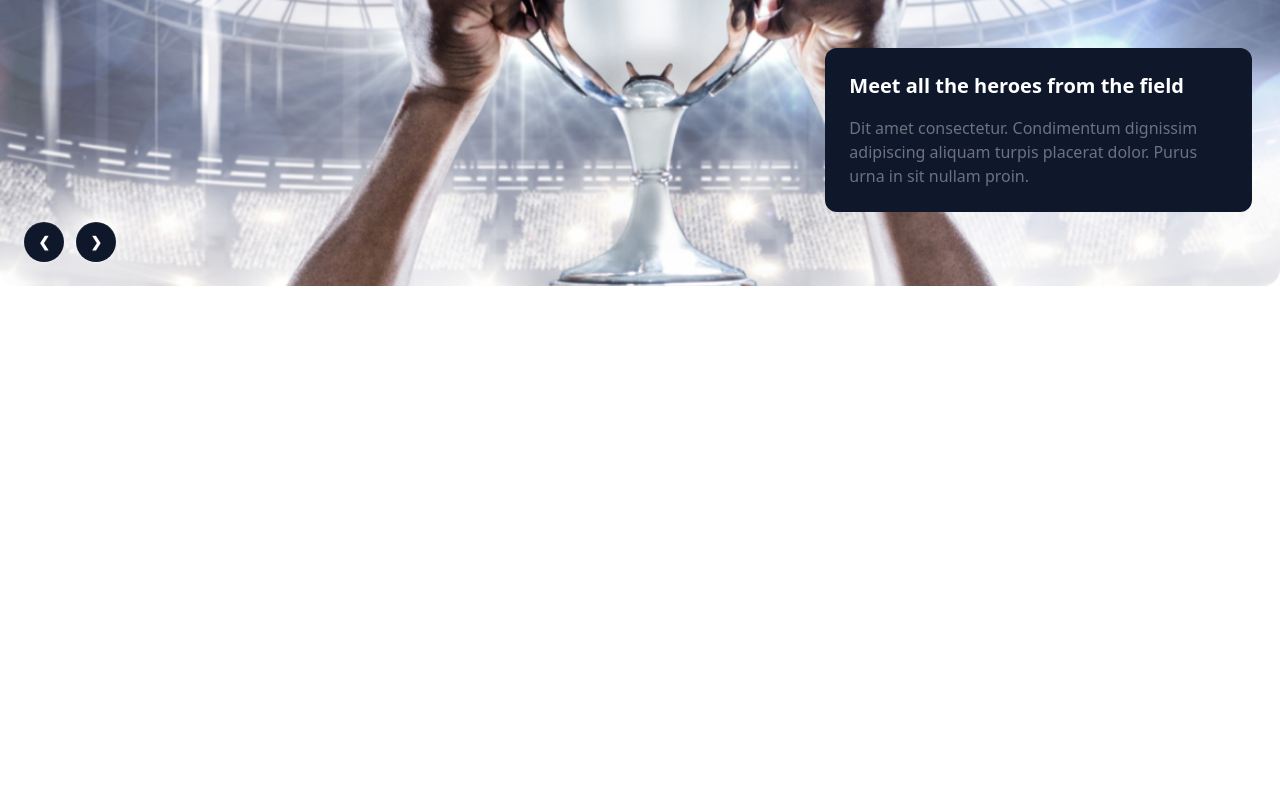
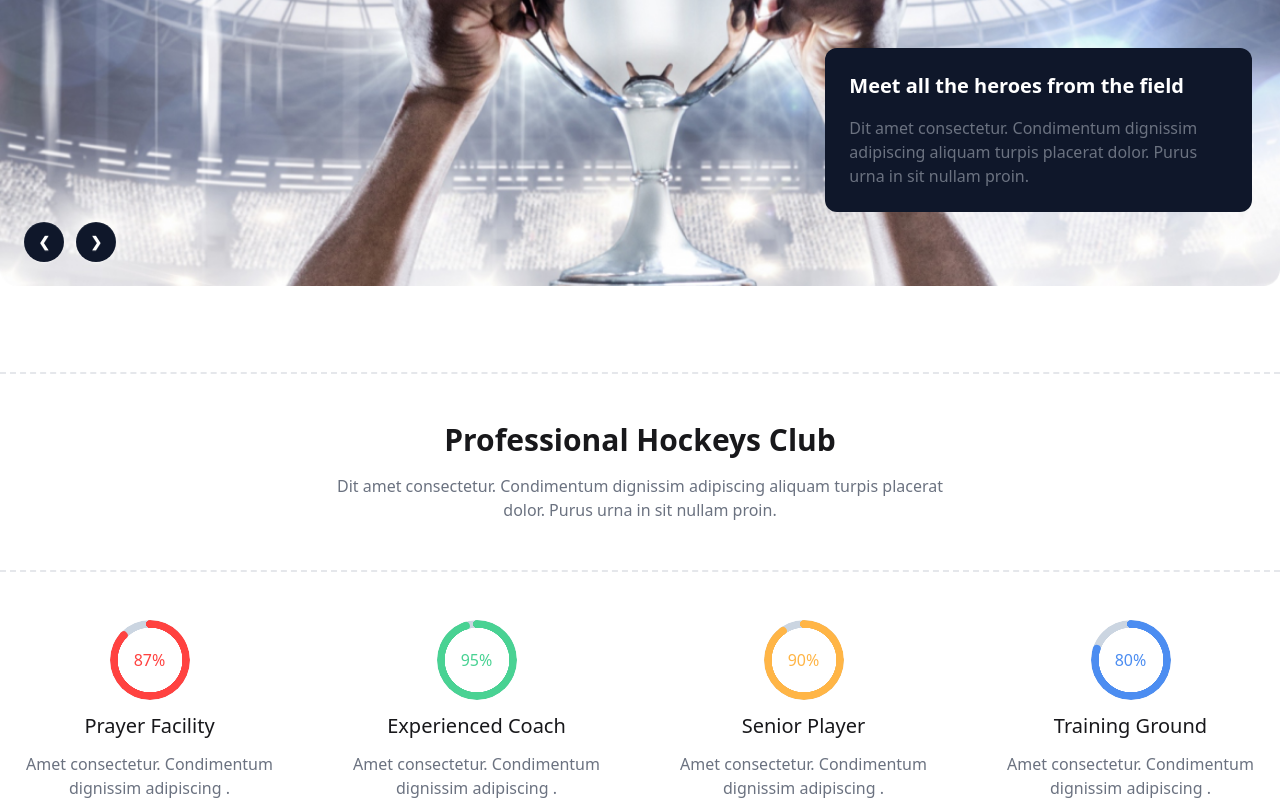
Before and after one commit to Shafkatahmad/B9A3-Hockeys, a plain HTML site: page index.html in a window 1280 px wide. Shown: the part 380-1180 px from the top of the page. Before the commit the page ends 800 px from the top, so only its background shows below. Drawn offline with nearby package versions, Linux system fonts and the light colour scheme.

Commit message:
stats section

```diff
--- a/index.html
+++ b/index.html
@@ -169,7 +169,122 @@
         </div>
       </div>
     </header>
-    <main></main>
+    <main class="container mx-auto">
+      <!-- state section -->
+      <section class="mt-20 space-y-6 lg:space-y-12">
+        <!-- stat text -->
+        <div class="border-y-[2px] border-dashed space-y-4 py-12 text-center">
+          <h3 class="text-3xl font-bold">Professional Hockeys Club</h3>
+          <p class="text-gray-500 lg:w-1/2 mx-auto">
+            Dit amet consectetur. Condimentum dignissim adipiscing aliquam
+            turpis placerat dolor. Purus urna in sit nullam proin.
+          </p>
+        </div>
+        <!-- stats -->
+        <div class="grid grid-cols-1 md:grid-cols-2 lg:grid-cols-4 gap-7">
+          <!-- card 1 -->
+          <div
+            class="flex flex-col justify-center items-center text-center space-y-3"
+          >
+            <div class="relative">
+              <div
+                class="z-10 text-[#FF4240] radial-progress text-primary"
+                style="--value: 87"
+                aria-valuenow="70"
+                role="progressbar"
+              >
+                87%
+              </div>
+              <div
+                class="absolute left-0 rotate-90 text-slate-300 radial-progress text-primary"
+                style="--value: 87"
+                aria-valuenow="70"
+                role="progressbar"
+              ></div>
+            </div>
+            <h6 class="text-xl">Prayer Facility</h6>
+            <p class="text-gray-500">
+              Amet consectetur. Condimentum dignissim adipiscing .
+            </p>
+          </div>
+          <!-- card 2 -->
+          <div
+            class="flex flex-col justify-center items-center text-center space-y-3"
+          >
+            <div class="relative">
+              <div
+                class="z-10 text-[#49D293] radial-progress text-primary"
+                style="--value: 95"
+                aria-valuenow="70"
+                role="progressbar"
+              >
+                95%
+              </div>
+              <div
+                class="absolute left-0 rotate-90 text-slate-300 radial-progress text-primary"
+                style="--value: 95"
+                aria-valuenow="70"
+                role="progressbar"
+              ></div>
+            </div>
+            <h6 class="text-xl">Experienced Coach</h6>
+            <p class="text-gray-500">
+              Amet consectetur. Condimentum dignissim adipiscing .
+            </p>
+          </div>
+          <!-- card 3 -->
+          <div
+            class="flex flex-col justify-center items-center text-center space-y-3"
+          >
+            <div class="relative">
+              <div
+                class="z-10 text-[#FFB546] radial-progress text-primary"
+                style="--value: 90"
+                aria-valuenow="70"
+                role="progressbar"
+              >
+                90%
+              </div>
+              <div
+                class="absolute left-0 rotate-90 text-slate-300 radial-progress text-primary"
+                style="--value: 90"
+                aria-valuenow="70"
+                role="progressbar"
+              ></div>
+            </div>
+            <h6 class="text-xl">Senior Player</h6>
+            <p class="text-gray-500">
+              Amet consectetur. Condimentum dignissim adipiscing .
+            </p>
+          </div>
+          <!-- card 4 -->
+          <div
+            class="flex flex-col justify-center items-center text-center space-y-3"
+          >
+            <div class="relative">
+              <div
+                class="z-10 text-[#4C8DF1] radial-progress text-primary"
+                style="--value: 80"
+                aria-valuenow="70"
+                role="progressbar"
+              >
+                80%
+              </div>
+              <div
+                class="absolute left-0 rotate-90 text-slate-300 radial-progress text-primary"
+                style="--value: 80"
+                aria-valuenow="70"
+                role="progressbar"
+              ></div>
+            </div>
+            <h6 class="text-xl">Training Ground</h6>
+            <p class="text-gray-500">
+              Amet consectetur. Condimentum dignissim adipiscing .
+            </p>
+          </div>
+        </div>
+      </section>
+    </main>
     <footer></footer>
   </body>
 </html>
```
